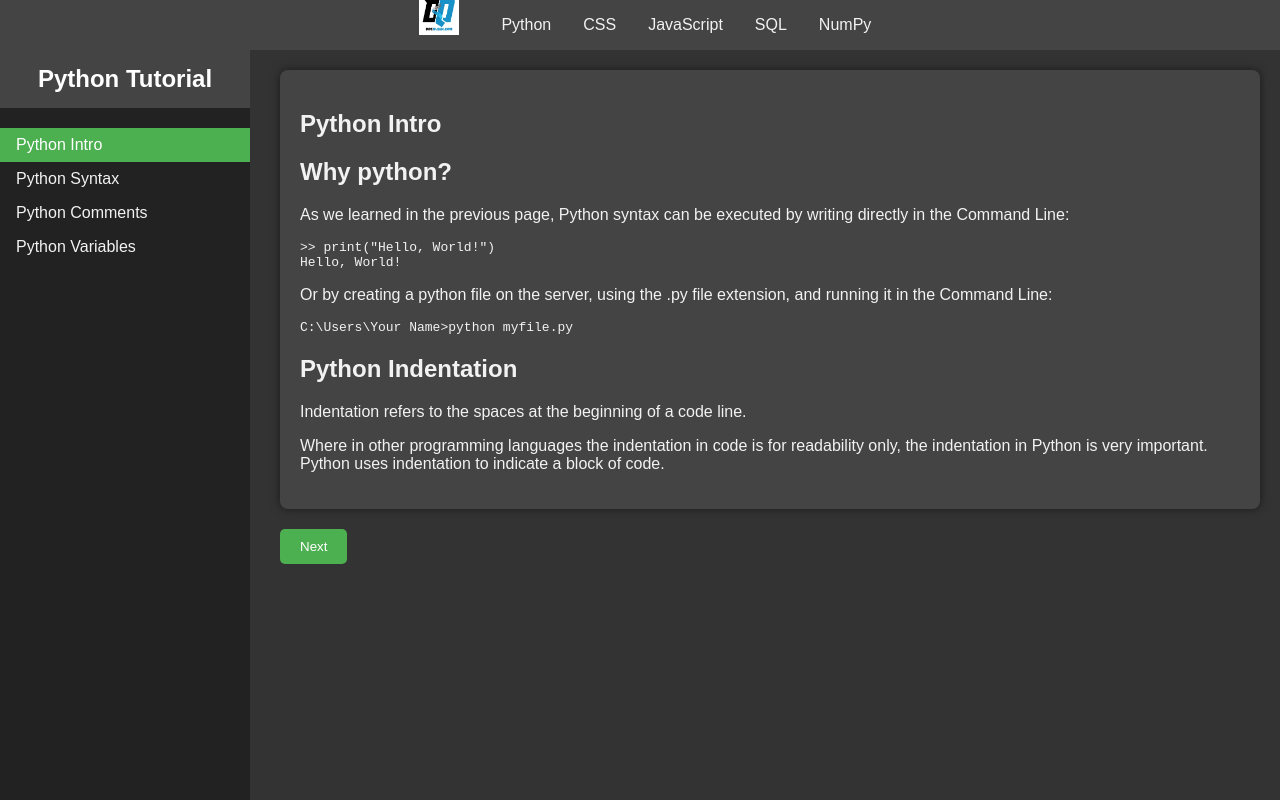
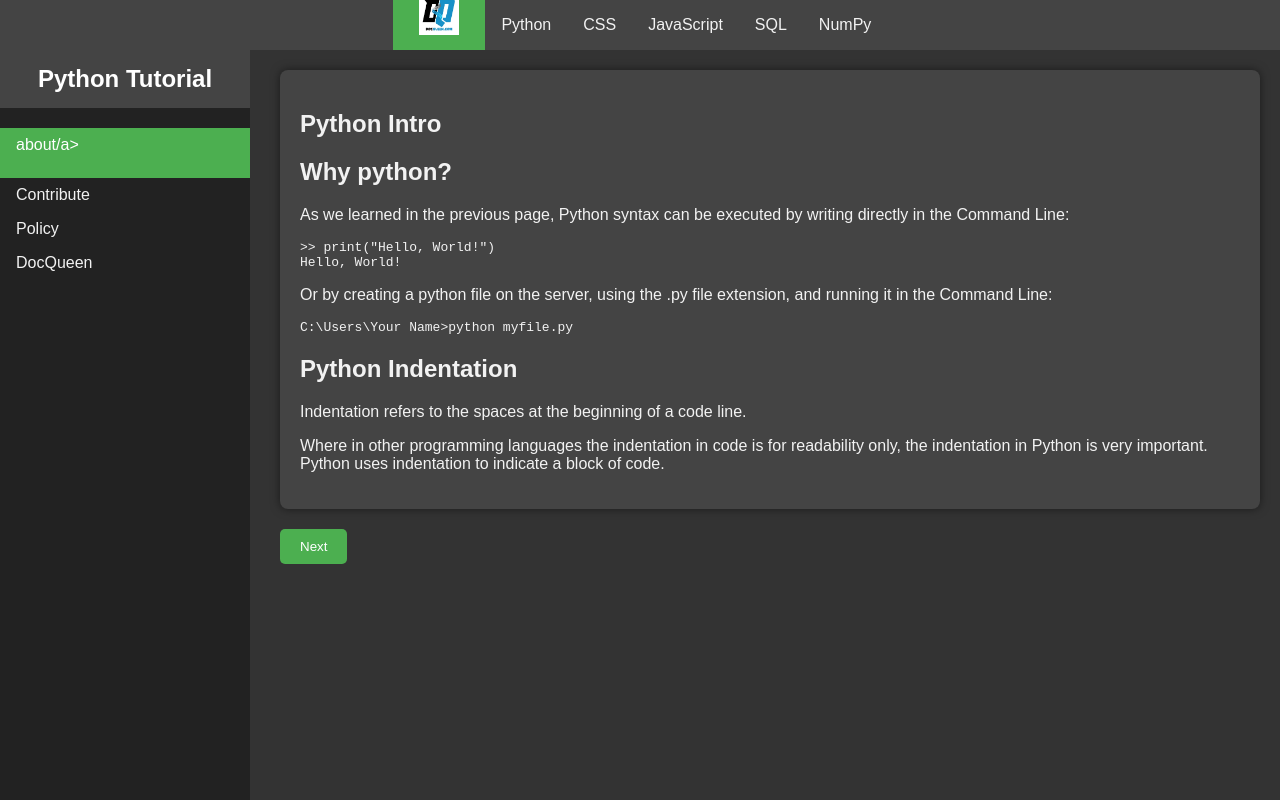
Before and after one commit to Pokrel/DevOpsHub, a plain HTML site: page docs/index.html in a window 1280 px wide. Drawn offline with Linux system fonts and the light colour scheme.

Commit message:
list sidebar

```diff
--- a/docs/index.html
+++ b/docs/index.html
@@ -9,7 +9,7 @@
 </head>
 <body>
     <div class="topnav">
-        <a href="index.html">
+        <a href="index.html" class="active">
             <img src="images/logo.png" alt="Logo" class="logo">
         </a>
         <a href="python.html">Python</a>
@@ -21,10 +21,10 @@
     <div class="sidebar">
         <h2>Python Tutorial</h2>
         <ul>
-            <li><a href="pages/python_intro.html">Python Intro</a></li>
-            <li><a href="pages/python_syntax.html">Python Syntax</a></li>
-            <li><a href="pages/python_comments.html">Python Comments</a></li>
-            <li><a href="pages/python_variables.html">Python Variables</a></li>
+            <li><a href="pages/python_intro.html">about/a></li>
+            <li><a href="pages/python_syntax.html">Contribute</a></li>
+            <li><a href="pages/python_comments.html">Policy</a></li>
+            <li><a href="pages/python_variables.html">DocQueen</a></li>
         </ul>
     </div>
     <div class="main-content">
```
Also changed, not shown: docs/css.html (+3 -3 lines).
